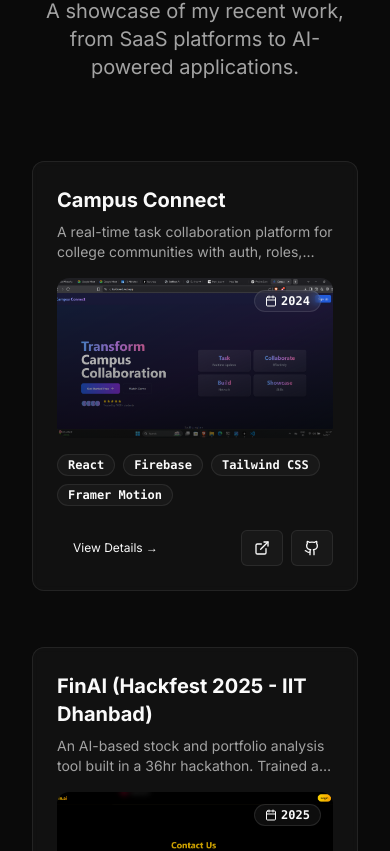
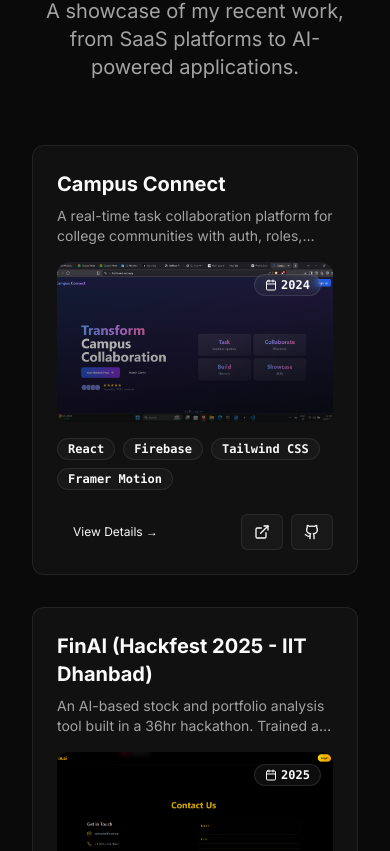
Before and after one commit to misanthropic-codes/portfolio-website--2-, a Next.js app: page / in a window 390 px wide. Shown: the part 1593-2444 px from the top of the page. Built offline with nearby package versions, Linux system fonts and the light colour scheme.

Commit message:
refactor: Replace bento grid with a responsive CSS grid for featured projects and adjust card sizing and padding.

```diff
--- a/components/featured-projects.tsx
+++ b/components/featured-projects.tsx
@@ -42,7 +42,7 @@ export function FeaturedProjects() {
           </p>
         </motion.div>
 
-        <div className="bento-grid mb-12">
+        <div className="grid grid-cols-1 md:grid-cols-2 lg:grid-cols-3 gap-8 mb-12">
           {featuredProjects.map((project, index) => (
             <motion.div
               key={project.id}
@@ -50,7 +50,7 @@ export function FeaturedProjects() {
               whileInView={{ opacity: 1, y: 0 }}
               transition={{ duration: 0.4, delay: index * 0.05 }}
               viewport={{ once: true, margin: "-50px" }}
-              className={index === 0 ? "bento-item-large" : ""}
+              className="h-full"
             >
               <ProjectCard project={project} />
             </motion.div>
--- a/components/project-card.tsx
+++ b/components/project-card.tsx
@@ -30,7 +30,7 @@ interface ProjectCardProps {
 
 export function ProjectCard({ project }: ProjectCardProps) {
   return (
-    <CardContainer className="inter-var" containerClassName="py-4">
+    <CardContainer className="inter-var w-full" containerClassName="py-0 h-full">
       <CardBody className="bg-card relative group/card border-border dark:hover:shadow-2xl dark:hover:shadow-primary/[0.1] w-full h-auto rounded-xl p-6 border glass-card">
         <CardItem
           translateZ="50"
--- a/components/ui/3d-card.tsx
+++ b/components/ui/3d-card.tsx
@@ -49,7 +49,7 @@ export const CardContainer = ({
     <MouseEnterContext.Provider value={[isMouseEntered, setIsMouseEntered]}>
       <div
         className={cn(
-          "py-20 flex items-center justify-center",
+          "flex items-center justify-center",
           containerClassName
         )}
         style={{
```
